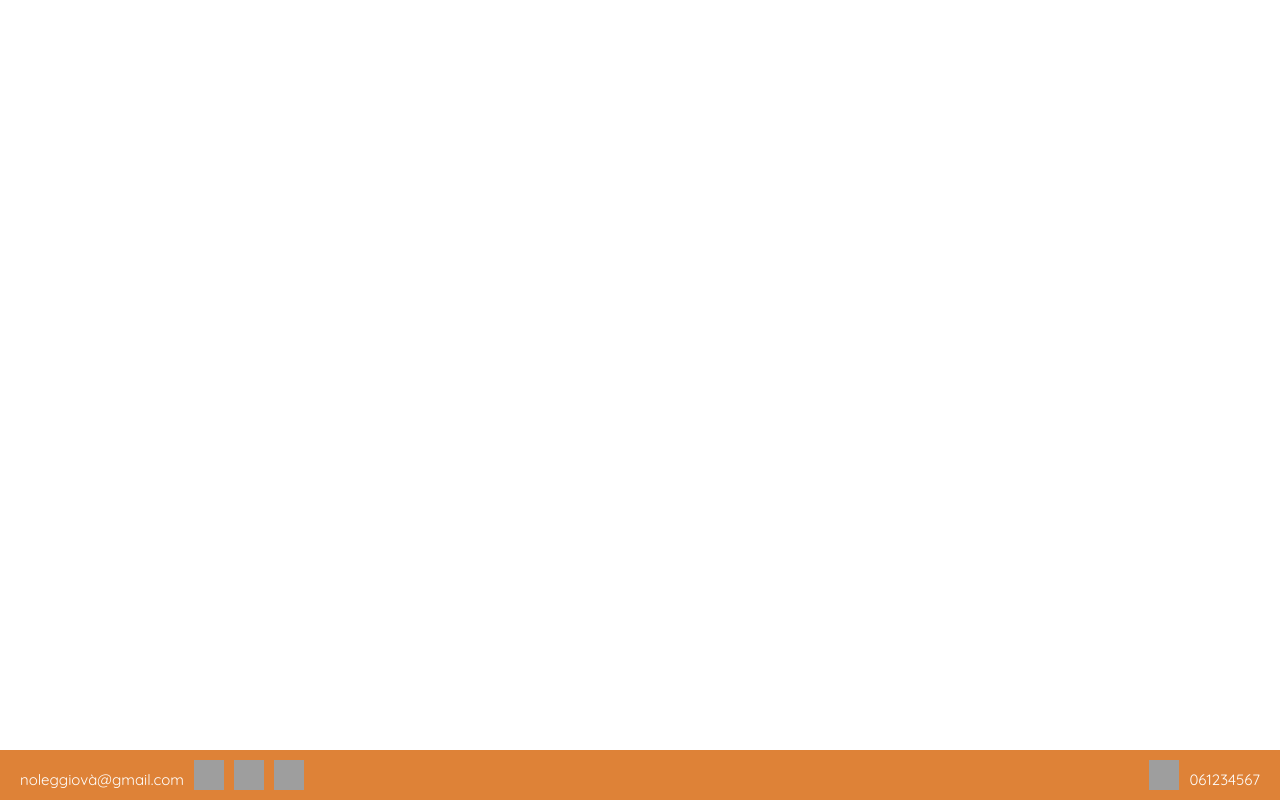
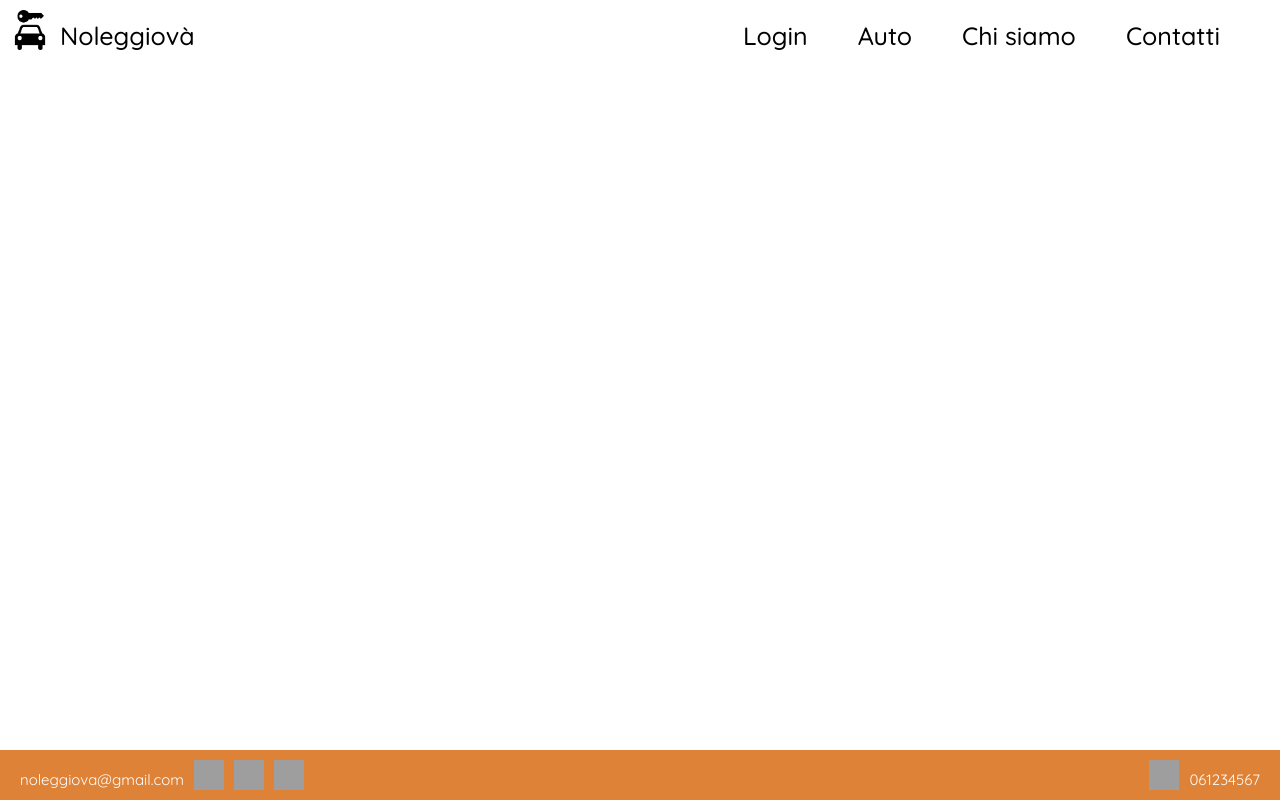
Before and after one commit to glg-23/autonoleggio-react, a React (Create React App) app in the folder autonoleggio-react/: page / in a window 1280 px wide. Built offline with nearby package versions, Linux system fonts and the light colour scheme; grey boxes are pictures that could not be loaded.

Commit message:
update header

```diff
--- a/autonoleggio-react/src/components/footer/Footer.js
+++ b/autonoleggio-react/src/components/footer/Footer.js
@@ -13,7 +13,7 @@ class Footer extends React.Component {
                 <div>
                     <h2 style={{fontWeight: "normal", margin:"0"}}>
                         <a href="mailto:noleggiova@gmail.com">
-                            <span id="contact-left">noleggiovà@gmail.com</span></a>
+                            <span id="contact-left">noleggiova@gmail.com</span></a>
                     </h2>
                     <h2 style={{fontWeight: "normal", margin:"0"}}>
                         <span id="contact-right">061234567</span>
--- a/autonoleggio-react/src/components/header/Header.css
+++ b/autonoleggio-react/src/components/header/Header.css
@@ -0,0 +1,42 @@
+ .header {
+     background: white;
+     position: fixed;
+     top: 0;
+     padding: 10px;
+     padding-bottom: 10px;
+     width: 100%;
+     display: block;
+ }
+
+ .elem-left {
+     float: left;
+     display: inline-flex;
+     height: 4.5em;
+ }
+
+ .elem-right {
+     float: right;
+     margin-top: 10px;
+     margin-right: 30px;
+     color: #fff;
+ }
+
+ .logo {
+     width: 40px;
+     height: 40px;
+ }
+
+ .navLink {
+     font-weight: 500;
+     font-size: 2.5em;
+     margin-top: 10px;
+     margin-bottom: 0;
+     margin-left: 10px;
+     margin-right: 40px;
+     color: black;
+     text-decoration: none;
+ }
+
+ .navLink:hover {
+     color: rgba(214, 99, 4, 0.795);
+ }
--- a/autonoleggio-react/src/components/header/Header.js
+++ b/autonoleggio-react/src/components/header/Header.js
@@ -1,15 +1,46 @@
 import React from 'react';
 import './Header.css';
-
+import Container from 'react-bootstrap/Container';
+import Navbar from 'react-bootstrap/Navbar';
+import Nav from 'react-bootstrap/Nav';
+import logo from '../../media/carlogo.png';
 
 class Header extends React.Component {
 
     render() {
         return (
-            <div>
+            <div className='header'>
+                <Navbar className='nav'>
+                    <Container>
+
+                        <Navbar.Brand /* href="/home" */ className='elem-left'>
+                            <img
+                                className='logo'
+                                src={logo}
+                                width="40"
+                                height="40"
+                            />
+
+                            <Nav.Link className="navLink" /* href="/home" */>Noleggiovà</Nav.Link>
+                        </Navbar.Brand>
+
+                        <div className='elem-right'>
+                            <Nav >
+                                <div>
+                                    <Nav.Link className="navLink" /* href="/login" */>Login</Nav.Link>
+                                    <Nav.Link className="navLink" /* href="/listaAuto" */>Auto</Nav.Link>
+                                    <Nav.Link className="navLink" /* href="/chiSiamo" */>Chi siamo</Nav.Link>
+                                    <Nav.Link className="navLink" /* href="/contatti" */>Contatti</Nav.Link>
+                                </div>
+                            </Nav>
+                        </div>
+
+                    </Container>
+                </Navbar>
             </div>
         );
     }
+
 }
 
 export default Header;
```
